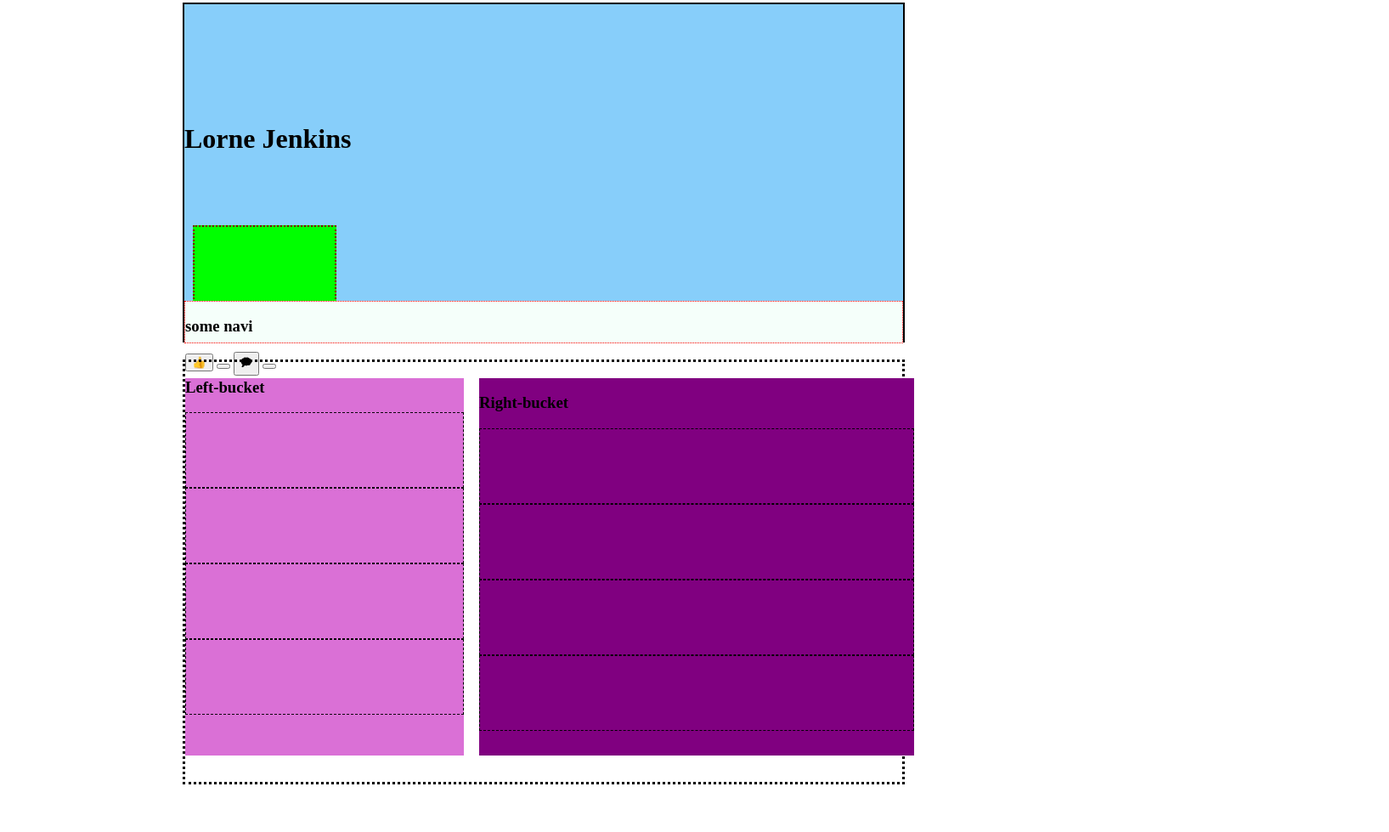
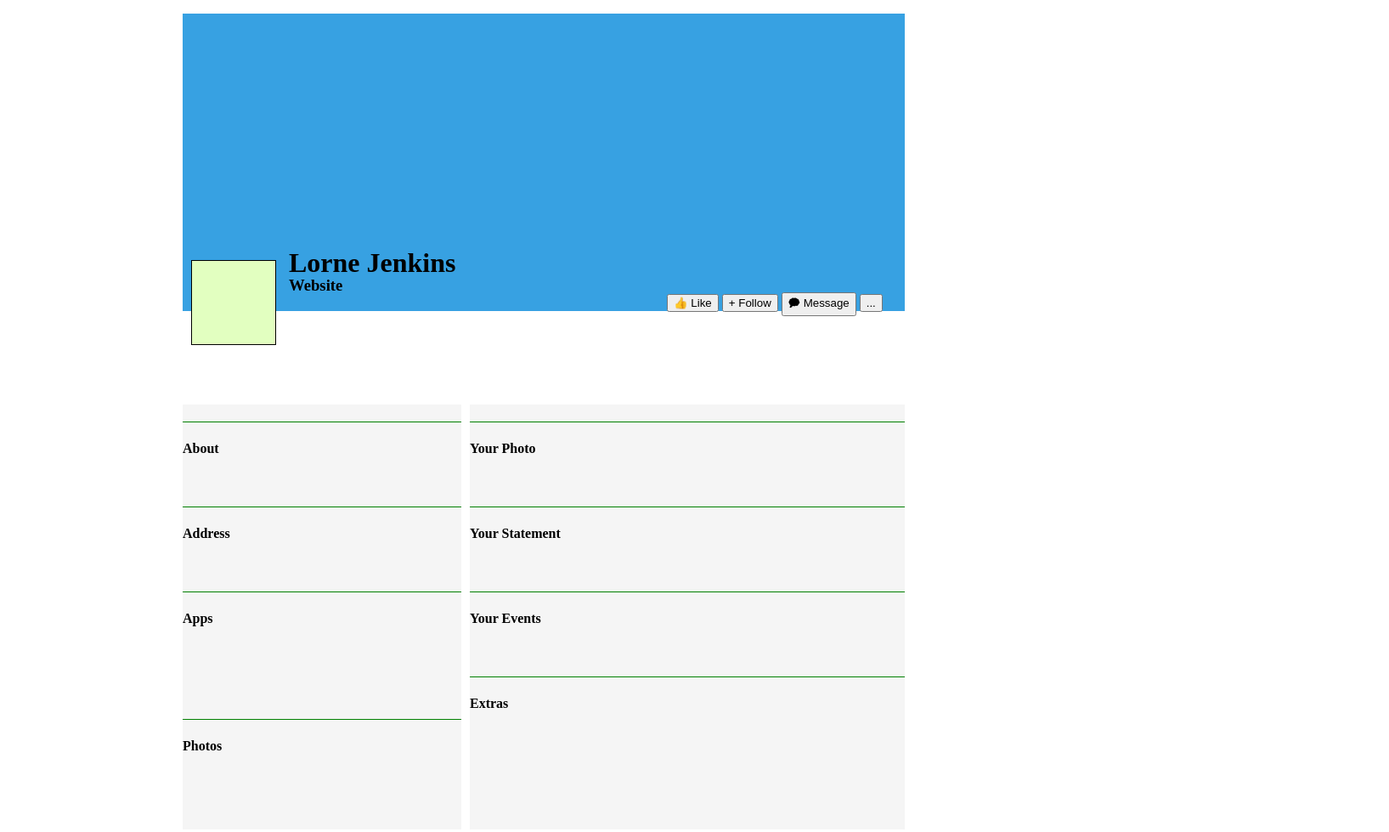
Before and after one commit to lorne-jenkins/Social-Mockup, a plain HTML site: page index.html in a window 1280 px wide. Shown: the part 45-1024 px from the top of the page at 85% size, 1635 px wide, since content can reach past the window. Drawn offline with Linux system fonts and the light colour scheme.

Commit message:
Better iteration

```diff
--- a/index.html
+++ b/index.html
@@ -11,40 +11,56 @@
 <body>
 
     <div class="header">
-        <div class="profile-photo"></div>
         <div class="profile-heading"></div>
         <div class="profile-info">
             <h1>Lorne Jenkins</h1>
+            <h3>Website</h3>
         </div>
         <nav>
-            <h3>some navi</h3>
             <div class="Navi-Buttons">
-                <button>👍</button>
-                <button></button>
-                <button>🗭</button>
-                <button></button>
-            <div>
+                <button>👍 Like</button>
+                <button>+ Follow</button>
+                <button>🗭 Message</button>
+                <button>...</button>
+                <div>
         </nav>
+        <div class="profile-photo">
+            <!-- <img src="https://sm.mashable.com/t/mashable_sea/feature/t/the-thanos/the-thanos-snap-for-real-lets-remove-humans-from-half-of-ear_bq2q.960.jpg"
+                alt="Smile" style="width: 100px;"> -->
+        </div>
     </div>
 
     <div class="Below-The-Header">
+        <div class="Left-bucket-shit">
 
-        <div class="Left-bucket-shit">
-            <h3>Left-bucket</h3>
-            <div class="About-Page-Name"></div>
-            <div class="About-Address"></div>
-            <div class="About-Apps"></div>
-            <div class="About-Photos"></div>
+            <div class="About-Page-Name">
+                <h4>About</h4>
+            </div>
+
+            <div class="About-Address">
+                <h4>Address</h4>
+            </div>
+            <div class="About-Apps">
+                <h4>Apps</h4>
+            </div>
+            <div class="About-Photos">
+                <h4>Photos</h4>
+            </div>
         </div>
 
-
-
         <div class="Right-bucket-shit">
-            <h3>Right-bucket</h3>
-            <div class="Your-Name-Photo"></div>
-            <div class="Your-Name-Statement"></div>
-            <div class="Your-Name-Events"></div>
-            <div class="Your-Name-Extra"></div>
+            <div class="Your-Name-Photo">
+                <h4>Your Photo</h4>
+            </div>
+            <div class="Your-Name-Statement">
+                <h4>Your Statement</h4>
+            </div>
+            <div class="Your-Name-Events">
+                <h4>Your Events</h4>
+            </div>
+            <div class="Your-Name-Extra">
+                <h4>Extras</h4>
+            </div>
         </div>
 
 
--- a/style.css
+++ b/style.css
@@ -1,42 +1,57 @@
 * {
     box-sizing: border-box;
+   /* background-color: lightgray; */
 }
 
 .header {
 margin: auto;
     width: 850px;
-    height: 400px;
+    height: 350px;
     position: relative;
     top: 40px;
-    background-color: lightskyblue;
-    border: 2px solid black;
+    background-color: rgb(55, 161, 226);
+   /* border: 2px solid black; */
+}
+.header h1{
+    position: relative;
+    top: 275px;
+    left: 125px;
 }
 
-
+.header h3{
+    position: relative;
+    top: 250px;
+    left: 125px;
+}
 nav {
     height: 50px;
-    border: 1px dotted red;
+    /*border: 1px dotted red;*/
     position: relative;
-    top: 150px;
-    background-color: mintcream;
+    top: 268px;
+
 }
 
 .profile-photo {
     position: relative;
-    top: 260px;
+    top: 140px;
     left: 10px;
-    /*border-radius: 50%;*/
-    height: 30%;
-    width: 20%;
+    /* border-radius: 50%; */
+    height: 100px;
+    width: 100px;
     border-image-repeat: none;
-    background-color: lime;
-    border: maroon 2px dotted;
+    background-color:rgb(226, 255, 192) ;
+    border: black .5px solid;
 }
-
+.Navi-Buttons{
+    position: relative;
+   left: 570px;
+   top: -40px;
+}
 .Below-The-Header {
 position: relative;
-    border: 3px dotted black;
-    top: 60px;
+    /* border: 3px dotted black; */
+   /* background-color: lightgrey;*/
+    top: 150px;
     margin: auto;
     width: 850px;
     height: 500px;
@@ -44,62 +59,83 @@ position: relative;
 
 .Left-bucket-shit{
     width: 328px;
-    height: 90%;
-    background-color: orchid;
+    height: 100%;
+    background-color:whitesmoke;
 }
 .About-Page-Name{
+    position: relative;
+    border-top:  1px green solid;
+    top: 20px;
     width: 100%;
     height: 20%;
-    border: 1px dashed black;
 }
 .About-Address{
+    position: relative;
+    border-top: 1px green solid;
+    top: 20px;
     width: 100%;
     height: 20%;
-    border: 1px dashed black;
+    /* border: 1px dashed black; */
 }
 
 .About-Apps{
+    position: relative;
+    border-top: 1px green solid;
+    top: 20px;
+    width: 100%;
+    height: 30%;
+    /* border: 1px dashed black; */
+}
+.About-Photos{
+    position: relative;
+    border-top: 1px green solid;
+    top: 20px;
     width: 100%;
     height: 20%;
-    border: 1px dashed black;
-}
-.About-Photos{
-    width: 100%;
-    height: 20%;
-    border: 1px dashed black;
+    /* border: 1px dashed black; */
 }
 
 /* Style the stuff on the right */
 .Right-bucket-shit {
     position: relative;
-    top: -444.6px;
-    left: 14px;
+    top: -500px;
+
+    width: 512px;
+    height: 100%;
     float: right;
-    width: 512px;
-    height: 90%;
-    background-color: purple;
+    background-color:whitesmoke;
 }
-.Right-bucket-shit h3{
-    width: auto;
-}
+
 .Your-Name-Photo {
+    position: relative;
+    border-top: 1px green solid;
+    top: 20px;
     width: 100%;
     height: 20%;
-    border: 1px dashed black;
+    /* border: 1px dashed black; */
 }
 .Your-Name-Statement{
+    position: relative;
+    border-top: 1px green solid;
+    top: 20px;
     width: 100%;
     height: 20%;
-    border: 1px dashed black;
+    /* border: 1px dashed black; */
 }
 
 .Your-Name-Events{
+
+    width: 100%;position: relative;
+    border-top: 1px green solid;
+    top: 20px;
+    height: 20%;
+    /* border: 1px dashed black; */
+}
+.Your-Name-Extra{
+    position: relative;
+    border-top: 1px green solid;
+    top: 20px;
     width: 100%;
     height: 20%;
-    border: 1px dashed black;
+    /* border: 1px dashed black; */
 }
-.Your-Name-Extra{
-    width: 100%;
-    height: 20%;
-    border: 1px dashed black;
-}
```
